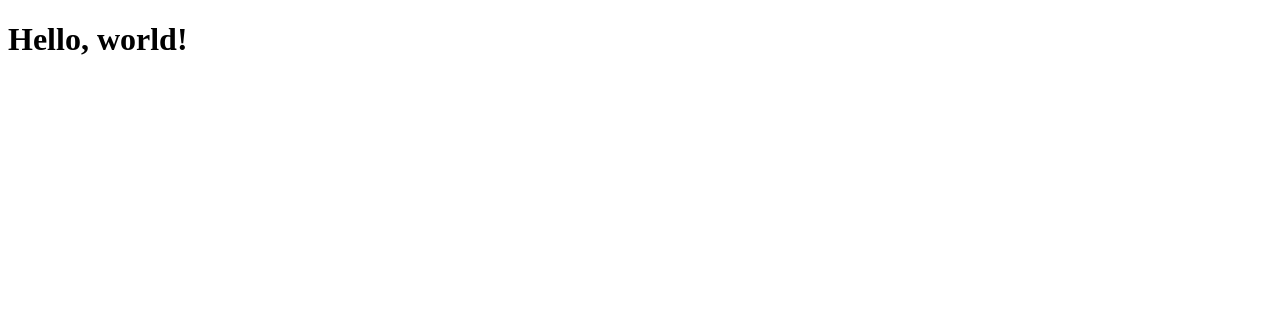
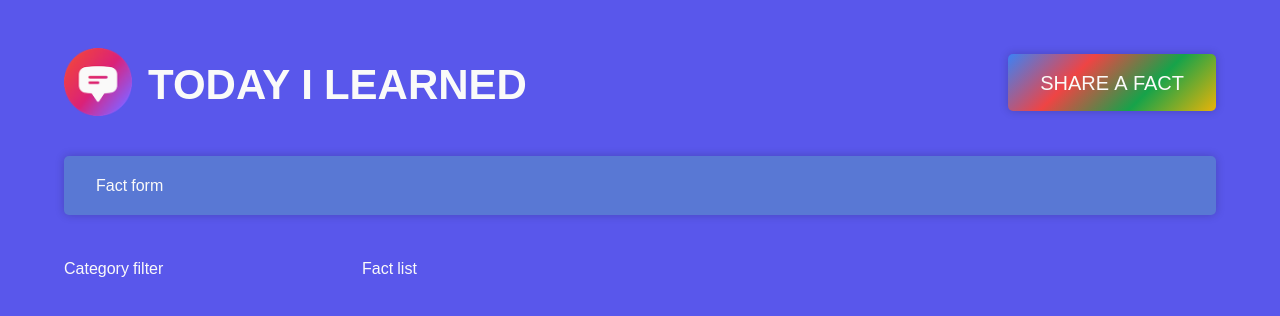
Before and after one commit to Cooltor/crash-course, a React (Create React App) app: page / in a window 1280 px wide. Shown: the top 316 px of the page. Built offline with nearby package versions, Linux system fonts and the light colour scheme.

Commit message:
dividing in component

```diff
--- a/public/index.html
+++ b/public/index.html
@@ -24,7 +24,19 @@
       work correctly both with client-side routing and a non-root public URL.
       Learn how to configure a non-root public URL by running `npm run build`.
     -->
-    <title>React App</title>
+
+    <link rel="preconnect" href="https://fonts.googleapis.com" />
+    <link rel="preconnect" href="https://fonts.gstatic.com" crossorigin />
+    <link
+      href="https://fonts.googleapis.com/css2?family=Inter&family=Noto+Serif+Lao:wght@500&display=swap"
+      rel="stylesheet"
+    />
+
+    <link
+      href="https://fonts.googleapis.com/css2?family=Inter&display=swap"
+      rel="stylesheet"
+    />
+    <title>Today I learned</title>
   </head>
   <body>
     <noscript>You need to enable JavaScript to run this app.</noscript>
--- a/src/App.js
+++ b/src/App.js
@@ -1,5 +1,32 @@
+import "./style.css";
+import CategoryFilters from "./categoryFilters";
+import NewfactForm from "./newFactForm";
+import FactList from "./factList";
+
 function App() {
-  return <h1>Hello, world!</h1>;
+  return (
+    <>
+      {/*HEADER$*/}
+      <header className="header">
+        <div className="logo">
+          <img
+            src="logo.png"
+            height="68"
+            width="68"
+            alt="Today I Learned Logo"
+          />
+          <h1>Today I Learned</h1>
+        </div>
+
+        <button className="btn btn-large btn-open">Share a fact</button>
+      </header>
+      <NewfactForm />
+      <main className="main">
+        <CategoryFilters />
+        <FactList />
+      </main>
+    </>
+  );
 }
 
 export default App;
--- /dev/null
+++ b/src/categoryFilters.js
@@ -0,0 +1,5 @@
+function CategoryFilters() {
+  return <aside className="">Category filter</aside>;
+}
+
+export default CategoryFilters;
--- /dev/null
+++ b/src/factList.js
@@ -0,0 +1,5 @@
+function FactList() {
+  return <section>Fact list</section>;
+}
+
+export default FactList;
--- /dev/null
+++ b/src/newFactForm.js
@@ -0,0 +1,5 @@
+function NewfactForm() {
+  return <form className="fact-form">Fact form</form>;
+}
+
+export default NewfactForm;
--- /dev/null
+++ b/src/style.css
@@ -0,0 +1,232 @@
+* {
+  margin: 0;
+  padding: 0;
+  box-sizing: border-box;
+}
+
+body {
+  background-color: #5957eb;
+  color: #fafaf9;
+  font-family: "Noto Serif Lao", sans-serif;
+  padding: 48px 64px;
+}
+
+.hidden {
+  display: none !important;
+}
+
+/* MAIN LAYOUT */
+.container {
+  max-width: 1500px;
+  margin: 0 auto;
+}
+
+.header {
+  margin-bottom: 40px;
+  display: flex;
+  align-items: center;
+  justify-content: space-between;
+}
+
+.main {
+  display: grid;
+  grid-template-columns: 250px 1fr;
+  gap: 48px;
+}
+
+@media (max-width: 900px) {
+  .main {
+    grid-template-columns: 1fr;
+  }
+}
+
+/* ELEMENTS */
+
+.logo {
+  display: flex;
+  align-items: center;
+  gap: 16px;
+}
+
+.logo img {
+  width: 68px;
+  height: 68px;
+}
+
+h1 {
+  font-size: 42px;
+  text-transform: uppercase;
+  font-family: "Noto Serif Lao", sans-serif;
+  line-height: 1;
+  margin-top: 6px;
+}
+
+.category {
+  margin-bottom: 16px;
+}
+
+.fact {
+  font-size: 20px;
+  line-height: 1.4;
+  background-color: #5978d4;
+  margin-bottom: 16px;
+  padding: 16px 24px;
+  letter-spacing: -1px;
+  border-radius: 5px;
+  box-shadow: 0 0 10px 0 rgba(0, 0, 0, 0.2);
+
+  display: flex;
+  align-items: center;
+  gap: 24px;
+}
+
+@media (max-width: 1200px) {
+  .fact {
+    flex-direction: column;
+    align-items: flex-end;
+    gap: 12px;
+  }
+}
+
+.tag {
+  text-transform: uppercase;
+  font-size: 14px;
+  font-family: "Noto Serif Lao", sans-serif;
+  padding-top: 3px;
+  padding-left: 10px;
+  padding-right: 10px;
+  border-radius: 5px;
+  box-shadow: 0 0 10px 0 rgba(0, 0, 0, 0.2);
+}
+
+.vote-buttons {
+  margin-left: auto;
+  flex-shrink: 0;
+
+  display: flex;
+  gap: 8px;
+}
+
+.vote-buttons button {
+  border: none;
+  background-color: #57a3eb;
+  font-size: 18px;
+  padding: 6px 12px;
+  border-radius: 5px;
+  box-shadow: 0 0 10px 0 rgba(0, 0, 0, 0.2);
+  color: inherit;
+  font-family: inherit;
+  font-weight: 600;
+  cursor: pointer;
+  transition: 0.3s;
+}
+
+.vote-buttons button:hover {
+  background-color: #5957eb;
+}
+
+ul {
+  list-style: none;
+}
+
+.source:link,
+.source:visited {
+  color: #a8a29e;
+  text-decoration: none;
+  margin-left: 12px;
+  transition: 0.3s;
+}
+
+.source:hover,
+.source:active {
+  color: #3b82f6;
+}
+
+.btn {
+  border: none;
+  font-family: "Noto Serif Lao", sans-serif;
+  line-height: 1;
+  text-transform: uppercase;
+  font-size: 17px;
+  padding: 16px 0 13px;
+  background-image: linear-gradient(135deg, #3b82f6, #ef4444, #16a34a, #eab308);
+  color: inherit;
+  border-radius: 5px;
+  cursor: pointer;
+  transition: 0.3s;
+  box-shadow: 0 0 10px 0 rgba(0, 0, 0, 0.2);
+}
+
+.btn:hover {
+  transform: scale(110%) rotate(-2deg);
+}
+
+.btn-large {
+  font-size: 20px;
+  padding: 20px 32px 17px;
+}
+
+.btn-all-categories {
+  margin-bottom: 16px;
+  width: 100%;
+}
+
+.btn-category {
+  width: 100%;
+  background-image: none;
+}
+
+/* FORM */
+.fact-form {
+  background-color: #5978d4;
+  margin-bottom: 40px;
+  padding: 16px 32px;
+  display: flex;
+  align-items: center;
+  gap: 16px;
+  border-radius: 5px;
+  box-shadow: 0 0 10px 0 rgba(0, 0, 0, 0.2);
+}
+
+.fact-form input,
+.fact-form select {
+  width: 220px;
+  background-color: #57a3eb;
+  border: none;
+  border-radius: 5px;
+  padding: 16px;
+  font-size: 18px;
+  color: inherit;
+  font-family: inherit;
+  box-shadow: 0 0 10px 0 rgba(0, 0, 0, 0.2);
+}
+
+.fact-form input::placeholder {
+  color: #5978d4;
+}
+
+.fact-form input:first-child {
+  flex-grow: 1;
+}
+
+.fact-form span {
+  font-weight: 600;
+  font-size: 18px;
+  margin-right: 18px;
+}
+
+@media (max-width: 1000px) {
+  body {
+    padding: 32px 48px;
+  }
+
+  .fact-form {
+    flex-direction: column;
+    align-items: stretch;
+  }
+
+  .fact-form input,
+  .fact-form select {
+    width: auto;
+  }
+}
```
Also changed, not shown: public/logo.png (added).
